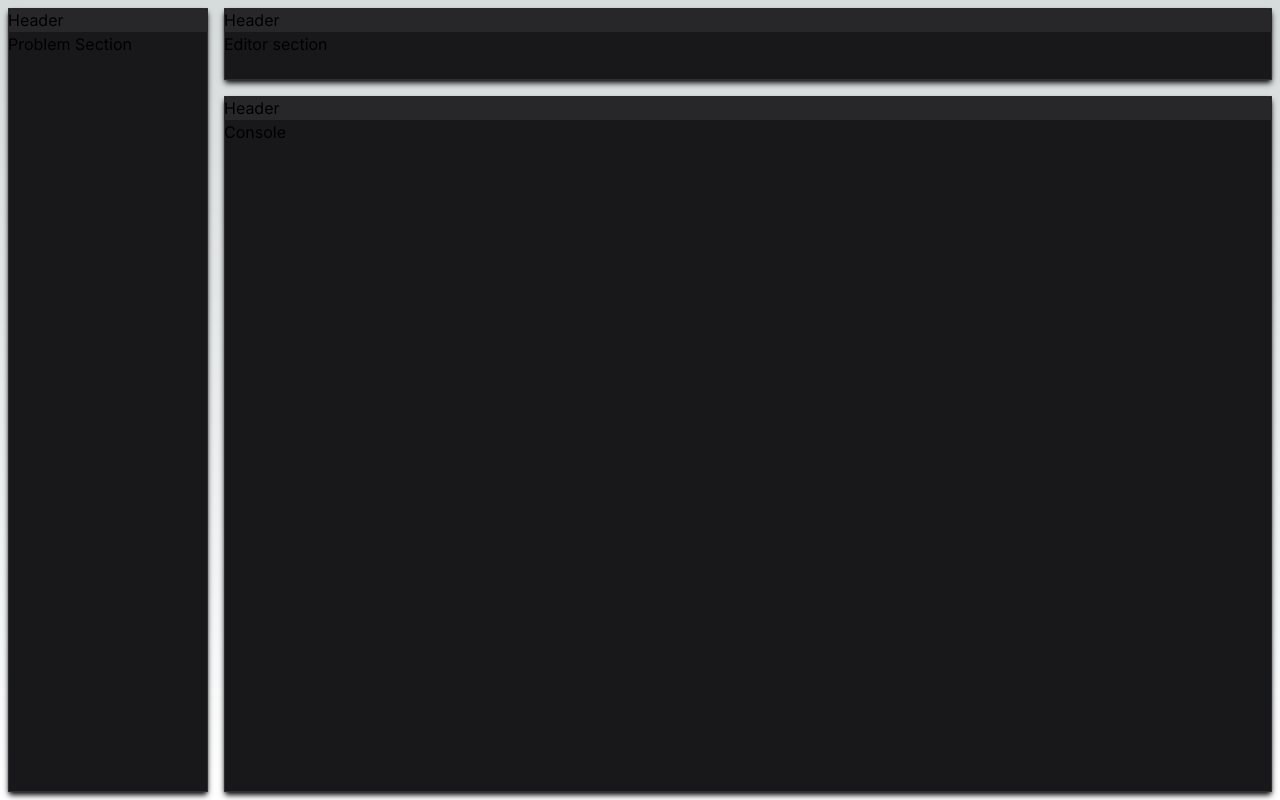
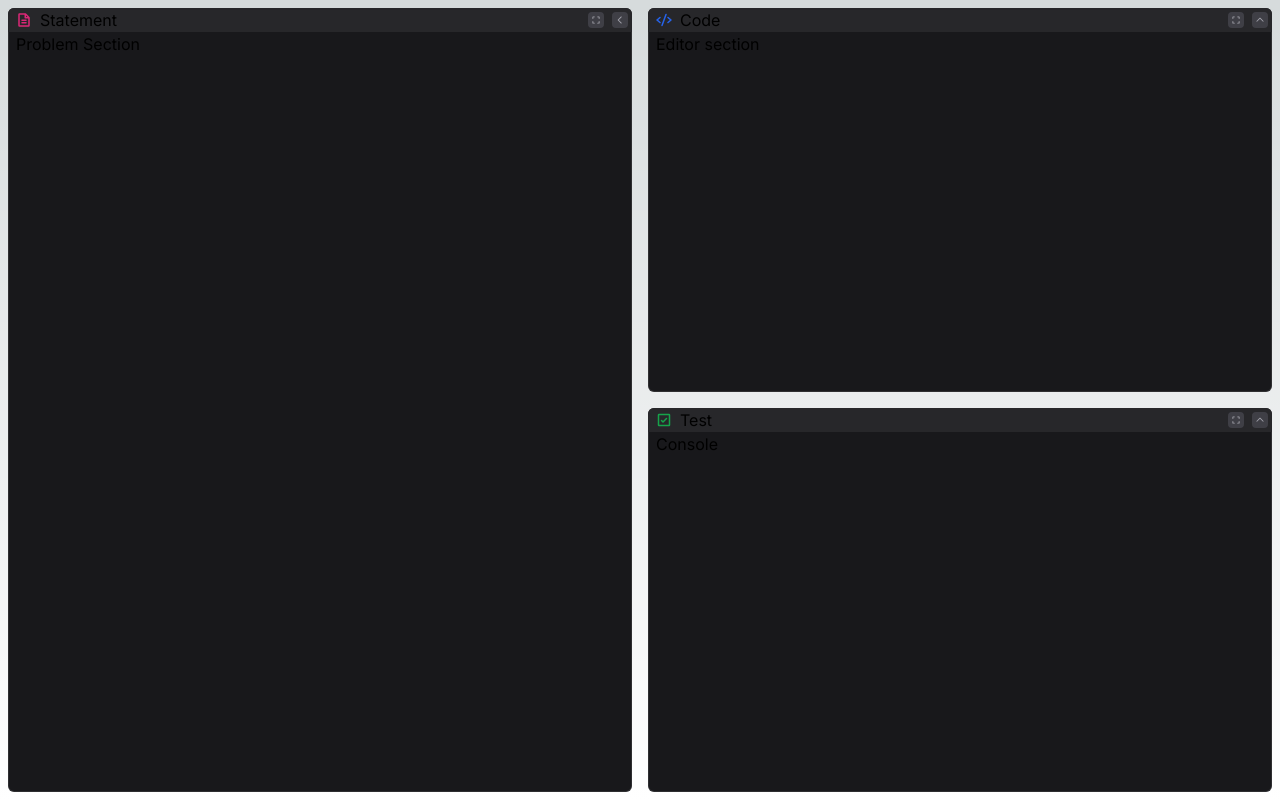
Before and after one commit to prashant-commits/solve-editor, a Next.js app: page / in a window 1280 px wide. Built offline with nearby package versions, Linux system fonts and the light colour scheme.

Commit message:
feat: :art: add more details to resizableContainer

```diff
--- a/package.json
+++ b/package.json
@@ -10,6 +10,7 @@
   },
   "dependencies": {
     "@monaco-editor/react": "^4.6.0",
+    "@phosphor-icons/react": "^2.1.6",
     "clsx": "^2.1.1",
     "monaco-editor": "^0.49.0",
     "next": "14.2.4",
--- a/src/app/globals.css
+++ b/src/app/globals.css
@@ -31,3 +31,9 @@ body {
     text-wrap: balance;
   }
 }
+
+@layer components {
+  .btn-icon {
+    @apply inline-flex items-center justify-center size-4 rounded transition-all bg-zinc-700 hover:bg-zinc-500 active:bg-zinc-600 text-zinc-400 hover:text-zinc-200 active:text-zinc-300;
+  }
+}
--- a/src/app/page.tsx
+++ b/src/app/page.tsx
@@ -1,29 +1,52 @@
-"use client";
-
 import ResizableContainer from "@/components/ResizableContainer";
+import { CheckSquare, Code, FileText } from "@phosphor-icons/react/dist/ssr";
 import EditorSection from "./components/EditorSection";
 import ProblemSection from "./components/ProblemSection";
 
 export default function Home() {
   return (
-    <main className="flex gap-4 h-screen overflow-hidden p-2">
+    <main className="flex h-screen overflow-hidden [&>*]:w-1/2">
       <ResizableContainer
+        title={
+          <span className="inline-flex gap-2 items-center">
+            <FileText size={16} weight="bold" className="text-pink-600" />
+            Statement
+          </span>
+        }
         enable={{ right: true }}
-        minWidth="200px"
-        maxWidth="calc(100% - 200px - 1rem)"
+        minHeight="100%"
       >
         <ProblemSection />
       </ResizableContainer>
 
-      <div className="flex flex-col gap-4 flex-1">
+      <div className="flex flex-col flex-1 overflow-hidden">
         <ResizableContainer
-          maxHeight="calc(100% - 50px - 1rem)"
-          minHeight="50px"
+          title={
+            <span className="inline-flex gap-2 items-center">
+              <Code size={16} weight="bold" className="text-blue-600" />
+              Code
+            </span>
+          }
           enable={{ bottom: true }}
+          minWidth="41px"
+          maxWidth="auto"
+          dir="y"
         >
           <EditorSection />
         </ResizableContainer>
-        <ResizableContainer className="flex-1" enable={false}>
+        <ResizableContainer
+          title={
+            <span className="inline-flex gap-2 items-center">
+              <CheckSquare size={16} weight="bold" className="text-green-600" />
+              Test
+            </span>
+          }
+          className="flex-1"
+          minWidth="41px"
+          maxWidth="auto"
+          dir="y"
+          enable={{ top: true }}
+        >
           Console
         </ResizableContainer>
       </div>
--- a/src/components/ResizableContainer/index.tsx
+++ b/src/components/ResizableContainer/index.tsx
@@ -1,27 +1,128 @@
+"use client";
+
+import { CaretDown, CornersOut } from "@phosphor-icons/react/dist/ssr";
 import clsx from "clsx";
-import { Resizable, ResizableProps } from "re-resizable";
+import { Resizable, ResizableProps, Size } from "re-resizable";
+import { useEffect, useRef, useState } from "react";
 
 export type TResizableContainerPropsType = {
-  children?: React.ReactNode;
+  children: React.ReactNode;
+  title: React.ReactNode;
+  dir?: "x" | "y";
 } & ResizableProps;
 
 const ResizableContainer: React.FC<TResizableContainerPropsType> = ({
   children,
   className,
+  title,
+  dir = "x",
   ...resizableProps
 }) => {
+  const resizableRef = useRef<Resizable>(null);
+  const [size, setSize] = useState<Size>({
+    width: dir === "x" ? "50vw" : undefined,
+    height: dir === "y" ? "50vh" : undefined,
+  });
+  const [resize, setResize] = useState<{
+    width: number | undefined;
+    height: number | undefined;
+  }>({
+    width: undefined,
+    height: undefined,
+  });
+  const [isSpaceInXDir, setIsSpaceInXDir] = useState(false);
+  const [isOpen, setIsOpen] = useState(false);
+
+  useEffect(() => {
+    if (resize.width === undefined || resize.height === undefined) return;
+    setIsSpaceInXDir(resize.width > 25);
+    if (dir === "x") {
+      setIsOpen(resize.width !== 25);
+    } else {
+      setIsOpen(resize.height !== 25);
+    }
+  }, [resize, dir]);
+
+  useEffect(() => {}, [size, dir]);
+
+  useEffect(() => {
+    if (!resizableRef.current?.resizable) return;
+    const observer = new ResizeObserver((entries) => {
+      const entry = entries[0];
+      const { width, height } = entry.contentRect;
+      setResize({ width, height });
+    });
+
+    observer.observe(resizableRef.current.resizable);
+
+    return () => {
+      observer.disconnect();
+    };
+  }, [dir]);
+
+  const handleResizeStop: ResizableProps["onResizeStop"] = (
+    e,
+    direction,
+    ref,
+    d
+  ) => {
+    setSize({ width: ref.style.width, height: ref.style.height });
+  };
+
+  const handleToggleOpen = () => {
+    setSize((prev) => ({
+      width: dir === "x" ? (isOpen ? "41px" : "50vw") : prev.width,
+      height: dir === "y" ? (isOpen ? "41px" : "50vh") : prev.height,
+    }));
+  };
+
   return (
     <Resizable
-      className={clsx(
-        "ring-1 ring-inset ring-zinc-100/10 shadow-md shadow-zinc-900 bg-zinc-900 flex flex-col",
-        className
-      )}
+      ref={resizableRef}
+      className={clsx("flex flex-col overflow-hidden p-[8px]", className)}
+      minWidth="41px"
+      maxWidth="calc(100% - 41px)"
+      maxHeight="calc(100% - 41px)"
+      minHeight="41px"
       bounds="parent"
       {...resizableProps}
+      onResizeStop={handleResizeStop}
+      size={size}
     >
-      <div className="grid grid-rows-[min-content_auto_min-content] place-items-stretch flex-1 overflow-hidden rounded-md">
-        <header className="h-6 bg-zinc-800">Header</header>
-        <div>{children}</div>
+      <div className="ring-1 ring-inset ring-zinc-100/10 bg-zinc-900 grid grid-rows-[min-content_auto_min-content] place-items-stretch flex-1 overflow-hidden rounded-md">
+        <header
+          className={clsx(
+            "relative h-6 bg-zinc-800 px-2 py-px flex justify-between items-center origin-top-left transition-all ease-out",
+            !isSpaceInXDir && "rotate-90 translate-x-[25px]"
+          )}
+          style={{ width: !isSpaceInXDir ? resize.height + "px" : "100%" }}
+        >
+          {title}
+          <div
+            className={clsx(
+              "flex items-center gap-2 pe-1 absolute end-0 top-0 bottom-0"
+            )}
+          >
+            <button className="btn-icon">
+              <CornersOut size={10} weight="bold" />
+            </button>
+            <button
+              className={clsx("btn-icon", !isSpaceInXDir && "-rotate-90")}
+              onClick={handleToggleOpen}
+            >
+              <CaretDown
+                size={10}
+                weight="bold"
+                className={clsx(
+                  "transition-transform",
+                  dir === "x" && (isOpen ? "rotate-90" : "-rotate-90"),
+                  dir === "y" && (isOpen ? "-rotate-180" : "rotate-0")
+                )}
+              />
+            </button>
+          </div>
+        </header>
+        <div className="px-2">{children}</div>
         <footer className="h-6 "></footer>
       </div>
     </Resizable>
```
Also changed, not shown: 1 other file (tests, documents, lock files or other folders).
